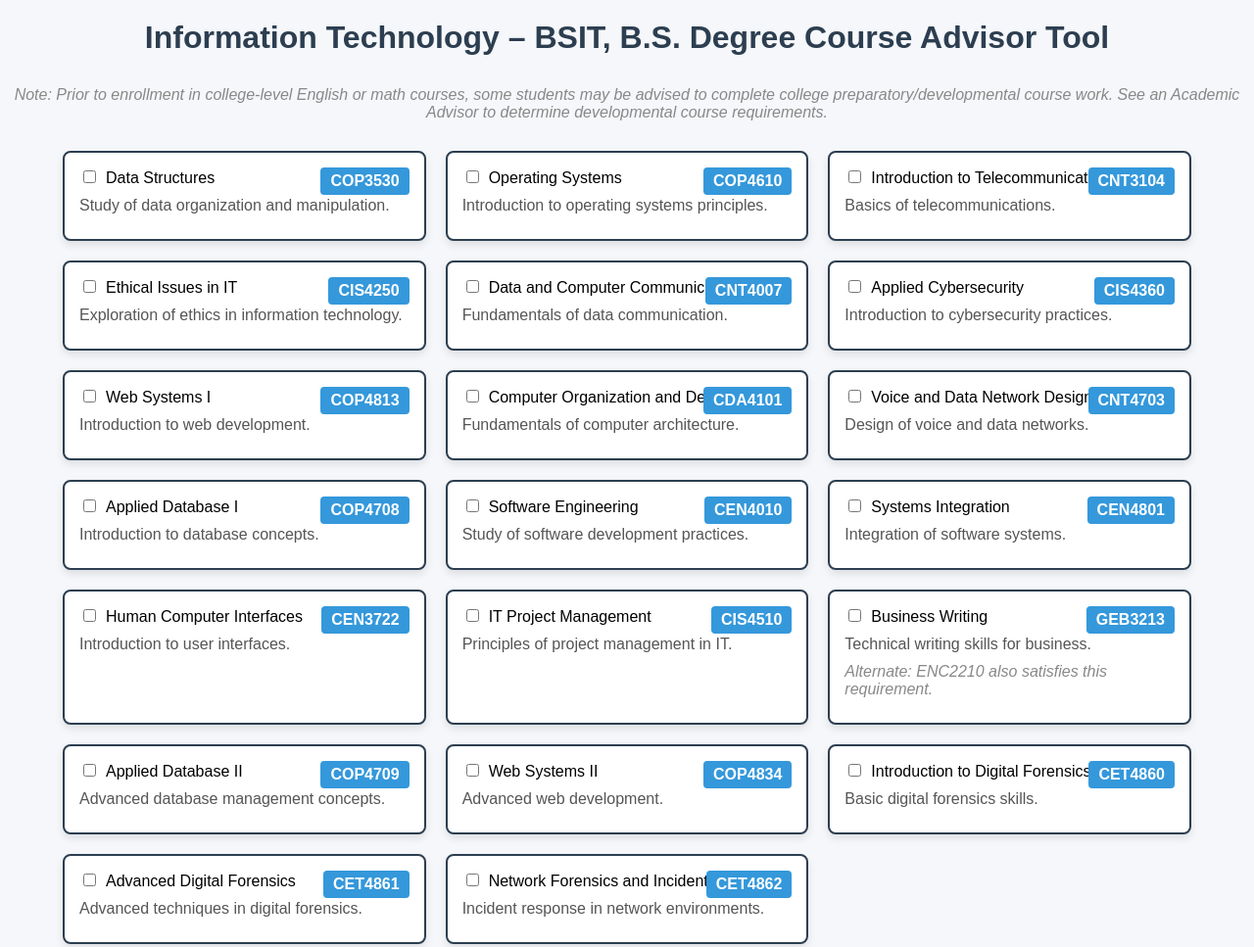
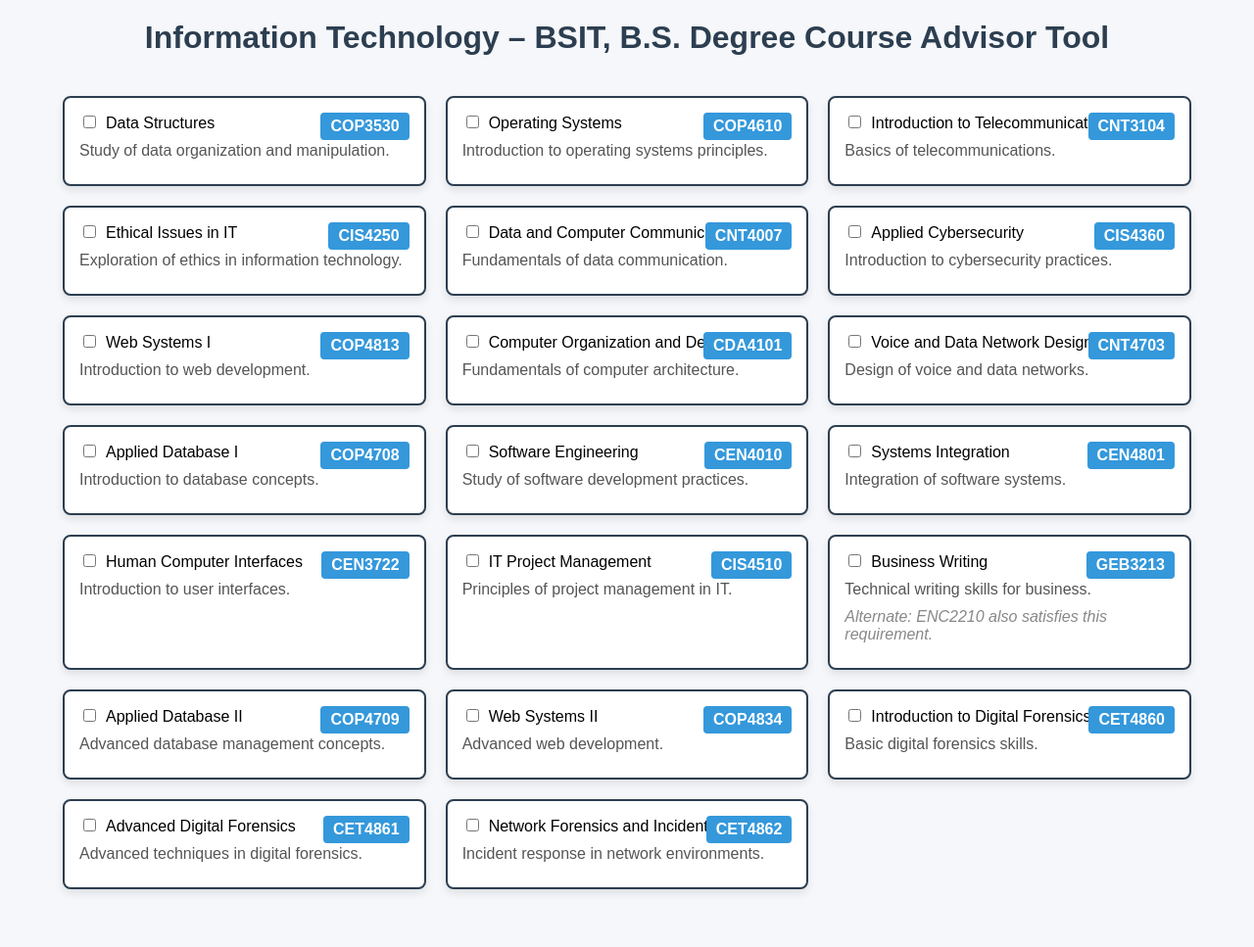
Before and after one commit to JuanPellot/COP4813_Juan.Pellot, a plain HTML site: page assignment11.html in a window 1280 px wide. Shown: the top 967 px of the page at 98% size. After the commit the page ends 928 px from the top, so only its background shows below. Drawn offline with Linux system fonts and the light colour scheme.

Commit message:
Update assignment11.html

```diff
--- a/assignment11.html
+++ b/assignment11.html
@@ -97,7 +97,6 @@
 </head>
 <body>
   <h1>Information Technology – BSIT, B.S. Degree Course Advisor Tool</h1>
-  <p class="program-note">Note: Prior to enrollment in college-level English or math courses, some students may be advised to complete college preparatory/developmental course work. See an Academic Advisor to determine developmental course requirements.</p>
   <div id="courses"></div>
 
   <script>
```
